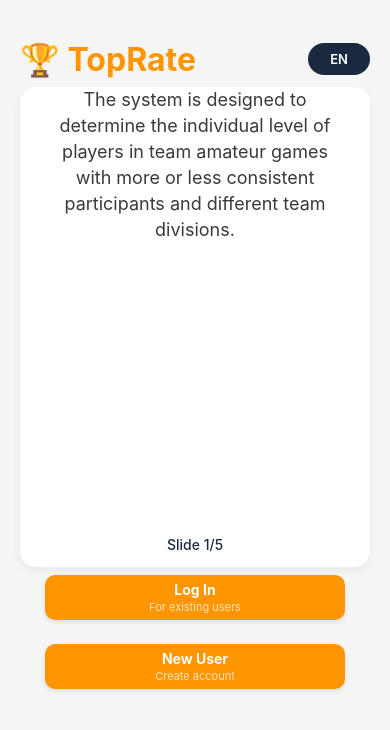
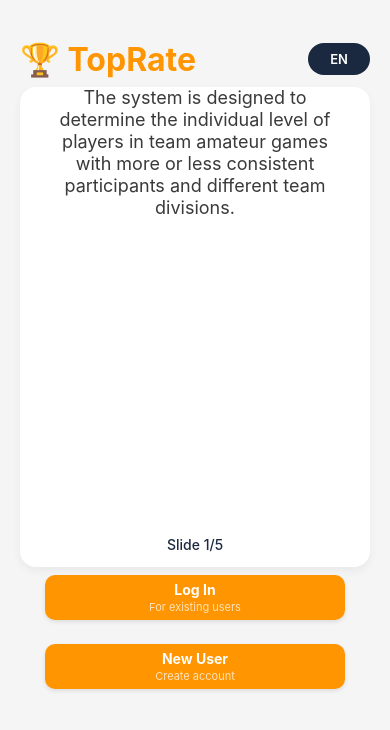
Before and after one commit to zveresch2019-ship-it/TopRate, a React Native app: screen / in a window 390 px wide. Shown: the top 730 px of the page. Built offline with nearby package versions, Linux system fonts and the light colour scheme; no server answers.

Commit message:
Animate help slides and tighten line spacing

```diff
--- a/src/screens/LoginScreen.tsx
+++ b/src/screens/LoginScreen.tsx
@@ -11,6 +11,7 @@ import {
   ScrollView,
   NativeSyntheticEvent,
   NativeScrollEvent,
+  Animated,
 } from 'react-native';
 import { useAuth } from '../context/AuthContext';
 import { getAuthToken, authAPI } from '../utils/api';
@@ -52,6 +53,7 @@ const LoginScreen: React.FC<{
   const [helpWidth, setHelpWidth] = useState(0);
   const [activeSlide, setActiveSlide] = useState(0);
   const helpScrollRef = useRef<ScrollView>(null);
+  const scrollX = useRef(new Animated.Value(0)).current;
 
   const handleHelpLayout = useCallback((event: any) => {
     const { width } = event.nativeEvent.layout;
@@ -427,7 +429,7 @@ const LoginScreen: React.FC<{
   const renderHelp = () => (
     <View style={styles.helpContainer}>
       <View style={styles.helpScrollWrapper} onLayout={handleHelpLayout}>
-        <ScrollView
+        <Animated.ScrollView
           horizontal
           pagingEnabled
           showsHorizontalScrollIndicator={false}
@@ -435,17 +437,48 @@ const LoginScreen: React.FC<{
           style={styles.helpScroll}
           contentContainerStyle={styles.helpScrollContent}
           onMomentumScrollEnd={handleHelpMomentumEnd}
+          onScroll={Animated.event(
+            [{ nativeEvent: { contentOffset: { x: scrollX } } }],
+            { useNativeDriver: false }
+          )}
           scrollEventThrottle={16}
+          snapToInterval={helpWidth || undefined}
+          decelerationRate="fast"
         >
-          {extendedSlides.map((slide, index) => (
-            <View
-              key={`help-${index}`}
-              style={[styles.helpSlide, helpWidth ? { width: helpWidth } : null]}
-            >
-              <Text style={styles.helpText}>{slide}</Text>
-            </View>
-          ))}
-        </ScrollView>
+          {extendedSlides.map((slide, index) => {
+            const inputRange = [
+              (index - 1) * helpWidth,
+              index * helpWidth,
+              (index + 1) * helpWidth,
+            ];
+            const scale = helpWidth
+              ? scrollX.interpolate({
+                  inputRange,
+                  outputRange: [0.92, 1, 0.92],
+                  extrapolate: 'clamp',
+                })
+              : 1;
+            const opacity = helpWidth
+              ? scrollX.interpolate({
+                  inputRange,
+                  outputRange: [0.6, 1, 0.6],
+                  extrapolate: 'clamp',
+                })
+              : 1;
+            return (
+              <Animated.View
+                key={`help-${index}`}
+                style={[
+                  styles.helpSlide,
+                  helpWidth ? { width: helpWidth } : null,
+                  { transform: [{ scale }], opacity },
+                ]}
+              >
+                <Text style={styles.helpText}>{slide}</Text>
+              </Animated.View>
+            );
+          })}
+        </Animated.ScrollView>
       </View>
       {helpSlides.length > 0 && (
         <Text style={styles.helpIndicator}>
@@ -745,7 +778,7 @@ const styles = StyleSheet.create({
   helpText: {
     fontSize: 18,
     color: '#3A3A3A',
-    lineHeight: 26,
+    lineHeight: 22,
     textAlign: 'center',
   },
   helpScrollWrapper: {
```
